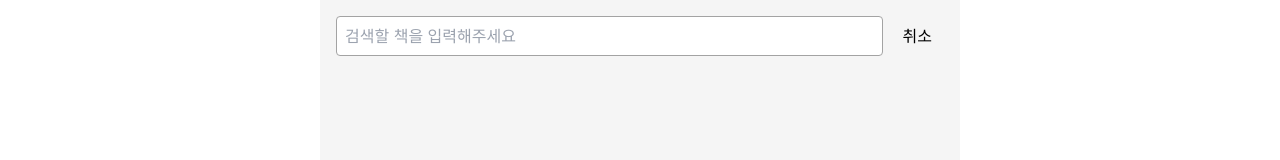
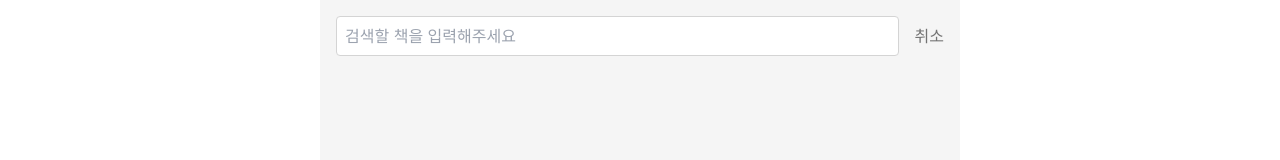
Before and after one commit to MayOwall/book-book, a Next.js app in the folder FE/: page /write/book/create in a window 1280 px wide. Shown: the top 160 px of the page. Built offline with nearby package versions, Linux system fonts and the light colour scheme.

Commit message:
refactor: BookSearchbar 컴포넌트 UI 개선

```diff
--- a/FE/app/(home)/write/book/create/page.tsx
+++ b/FE/app/(home)/write/book/create/page.tsx
@@ -69,16 +69,16 @@ export default function CreateNewBook() {
 
   return (
     <main>
-      <div className="flex w-full gap-2">
+      <div className="flex w-full gap-4">
         <BookSearchbar handleSubmit={onSearchbarSubmit} />
         <Link
           href="/write"
           className="flex shrink-0 items-center justify-center"
         >
-          <button className="px-3">취소</button>
+          <button className="text-neutral-500">취소</button>
         </Link>
       </div>
-      <section className="my-4 flex flex-col items-center gap-2">
+      <section className=" my-4 flex flex-col items-center gap-2">
         {bookitems.map((item) => (
           <BookInfoCard
             key={item.isbn}
--- a/FE/src/components/BookSearchbar/BookSearchbar.tsx
+++ b/FE/src/components/BookSearchbar/BookSearchbar.tsx
@@ -18,7 +18,7 @@ export default function BookSearchbar({ handleSubmit }: BookSearchbar) {
   return (
     <form className="w-full" onSubmit={onSubmit}>
       <input
-        className="size-1 h-10 w-full rounded border border-neutral-400 px-2 outline-none"
+        className="size-1 h-10 w-full rounded border border-neutral-300 px-2 outline-emerald-400"
         placeholder="검색할 책을 입력해주세요"
         value={keyword}
         onChange={onChange}
```
